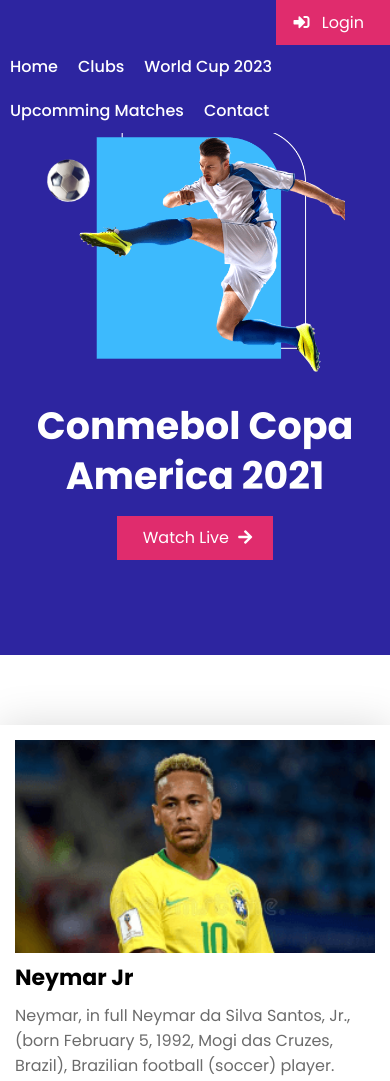
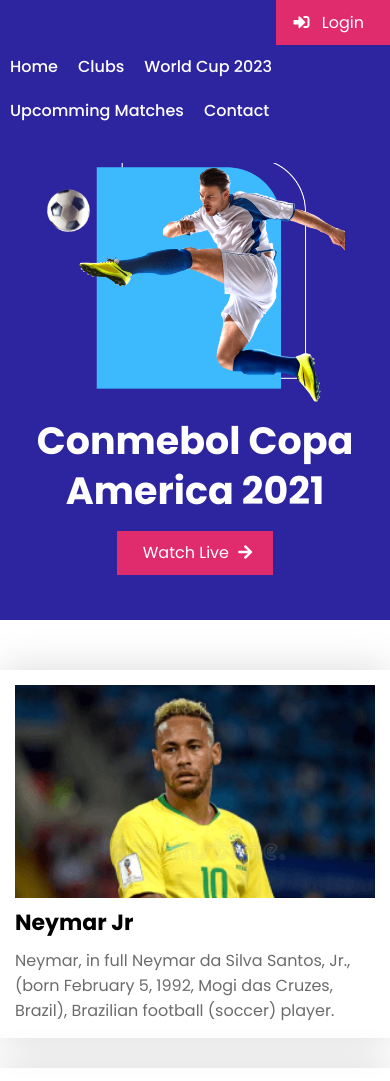
Before and after one commit to afsar-uddin/responsive-football, a plain HTML site: page index.html in a window 390 px wide. Shown: the top 1081 px of the page. Drawn offline with Linux system fonts and the light colour scheme; files whose address does not match are found by name.

Commit message:
small devices section gap fixed

```diff
--- a/styles/style.css
+++ b/styles/style.css
@@ -341,6 +341,24 @@
     }
 }
 @media screen and (max-width: 810px) {
+    /* common */
+    .banner {
+        margin-top: 30px;
+        padding-bottom: 45px;
+    }
+    .banner-caption {
+        padding: 0;
+    }
+    .nav-banner,
+    .players,
+    .copa-match,
+    .coachs-area {
+        margin-bottom: 50px;
+    }
+    .copa-match, .membership-area {
+        padding: 50px 0;
+    }
+/* header and nav */
     header.d-flex {
         flex-wrap: wrap-reverse;
         justify-content: flex-end;
@@ -364,6 +382,7 @@
         grid-template-columns: repeat(2, 1fr);
         grid-column-gap: 30px;
     }
+    /* player */
     .player {
         max-width: 100%;
     }
```
